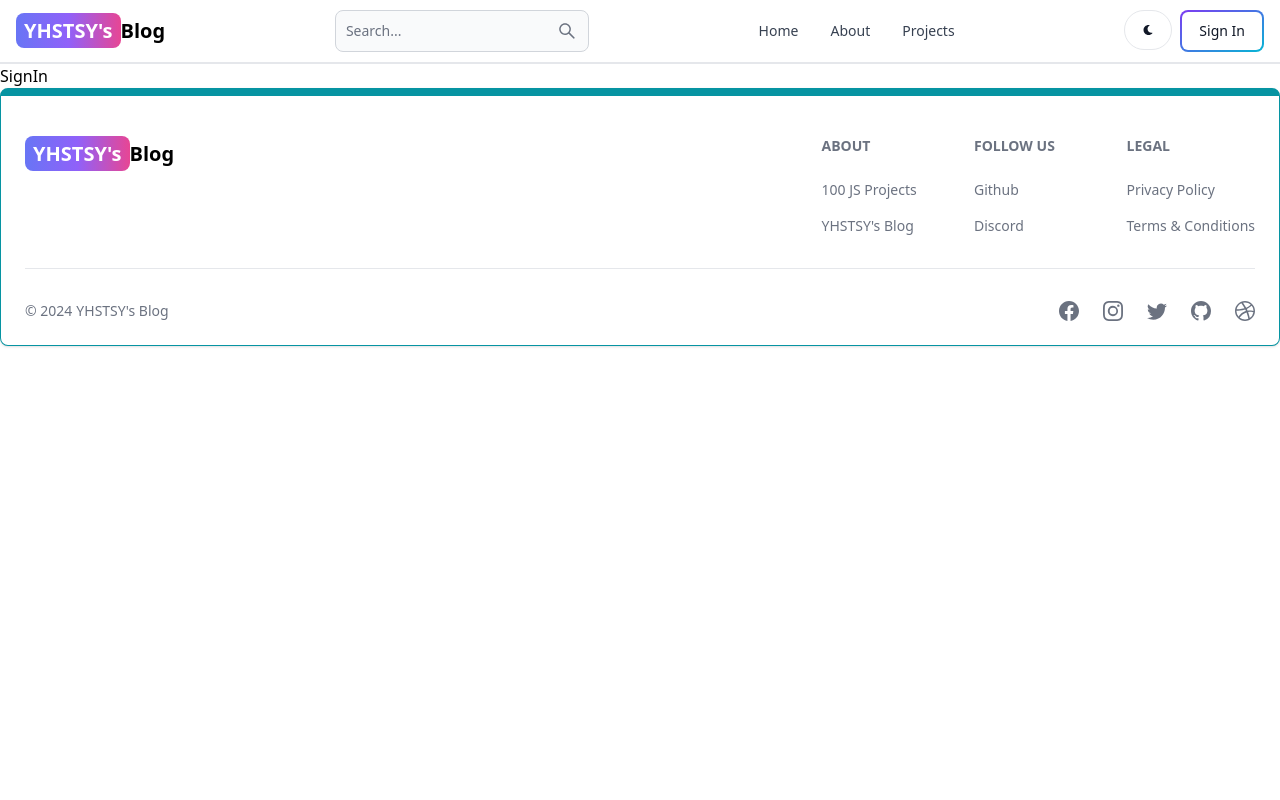
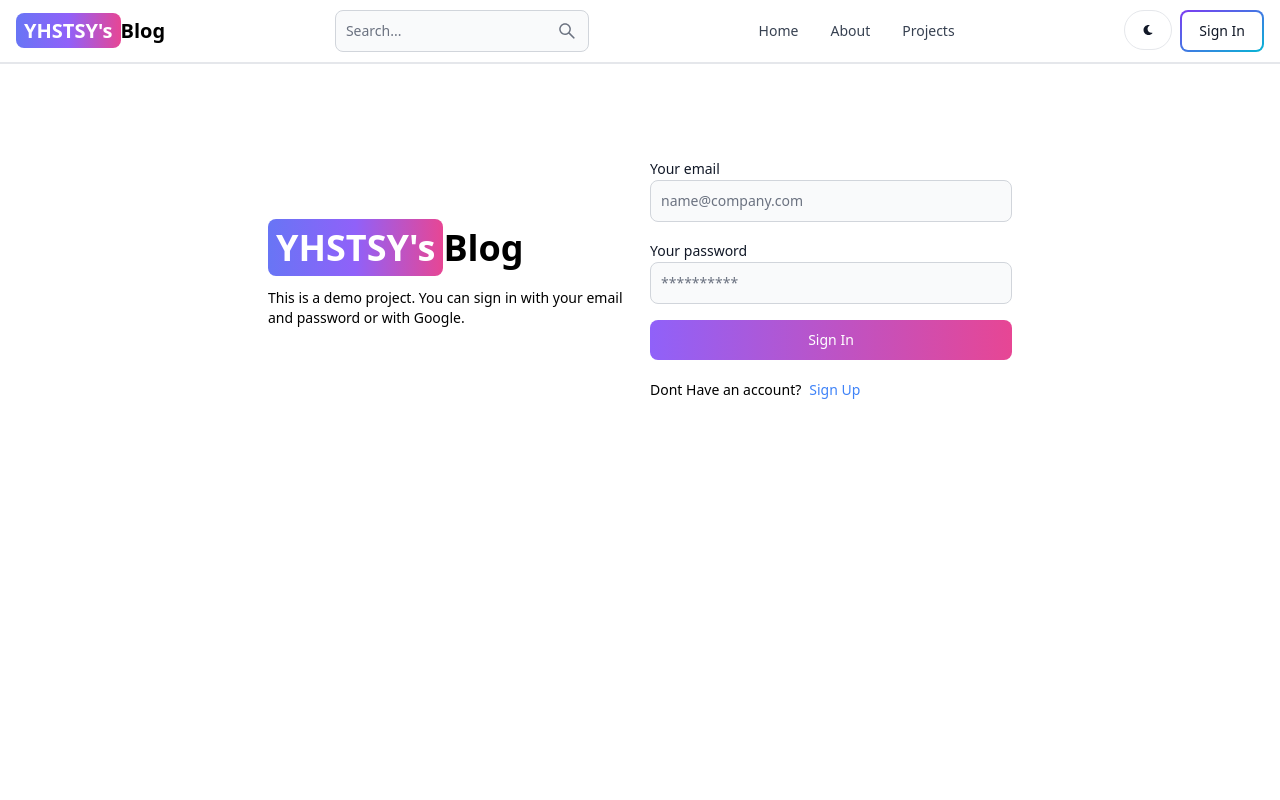
Before and after one commit to yhstsy/mern-blog, a React (Vite) app in the folder client/: page /sign-in in a window 1280 px wide. Shown: the top 800 px of the page. Built offline with nearby package versions, Linux system fonts and the light colour scheme.

Commit message:
complete signin page functionality

```diff
--- a/client/src/pages/SignIn.jsx
+++ b/client/src/pages/SignIn.jsx
@@ -1,7 +1,108 @@
-import React from 'react'
+import React, { Fragment, useState } from "react";
+import { Link, useNavigate } from "react-router-dom";
+import { Alert, Button, Label, Spinner, TextInput } from "flowbite-react";
 
 export default function SignIn() {
+  const [formData, setFormData] = useState({});
+  const [errorMessage, setErrorMessage] = useState(null);
+  const [loading, setLoading] = useState(false);
+  const navigate = useNavigate();
+  const handleChange = (e) => {
+    setFormData({ ...formData, [e.target.id]: e.target.value.trim() });
+  };
+  // console.log(formData);
+  const handleSubmit = async (e) => {
+    e.preventDefault(); // 不会刷新页面
+    if (!formData.email || !formData.password) {
+      return setErrorMessage("Please fill out all fields.");
+    }
+    try {
+      setLoading(true);
+      setErrorMessage(null);
+      const res = await fetch("/api/auth/signin", {
+        method: "POST",
+        headers: { "Content-Type": "application/json" },
+        body: JSON.stringify(formData),
+      });
+      const data = await res.json();
+      if (data.success === false) {
+        return setErrorMessage(data.message);
+      }
+      setLoading(false);
+      if (res.ok) {
+        navigate("/");
+      }
+    } catch (error) {
+      setErrorMessage(error.message);
+      setLoading(false);
+    }
+  };
   return (
-    <div>SignIn</div>
-  )
+    <div className="min-h-screen mt-20">
+      <div className="flex p-3 max-w-3xl mx-auto flex-col md:flex-row md:items-center gap-5">
+        {/* left */}
+        <div className="flex-1">
+          <Link to="/" className="font-bold dark:text-white text-4xl">
+            <span className="px-2 py-1 bg-gradient-to-r from-indigo-500 via-purple-500 to-pink-500 rounded-lg text-white">
+              YHSTSY's
+            </span>
+            Blog
+          </Link>
+          <p className="text-sm mt-5">
+            This is a demo project. You can sign in with your email and password
+            or with Google.
+          </p>
+        </div>
+        {/* right */}
+
+        <div className="flex-1">
+          <form className="flex flex-col gap-4" onSubmit={handleSubmit}>
+            <div>
+              <Label value="Your email" />
+              <TextInput
+                type="email"
+                placeholder="name@company.com"
+                id="email"
+                onChange={handleChange}
+              />
+            </div>
+            <div>
+              <Label value="Your password" />
+              <TextInput
+                type="password"
+                placeholder="**********"
+                id="password"
+                onChange={handleChange}
+              />
+            </div>
+            <Button
+              gradientDuoTone="purpleToPink"
+              type="submit"
+              disabled={loading}
+            >
+              {loading ? (
+                <>
+                  <Spinner size="sm" />
+                  <span className="pl-3">Loading...</span>
+                </>
+              ) : (
+                "Sign In"
+              )}
+            </Button>
+          </form>
+          <div className="flex gap-2 text-sm mt-5">
+            <span>Dont Have an account?</span>
+            <Link to="/sign-up" className="text-blue-500">
+              Sign Up
+            </Link>
+          </div>
+          {errorMessage && (
+            <Alert className="mt-5" color="failure">
+              {errorMessage}
+            </Alert>
+          )}
+        </div>
+      </div>
+    </div>
+  );
 }
```
